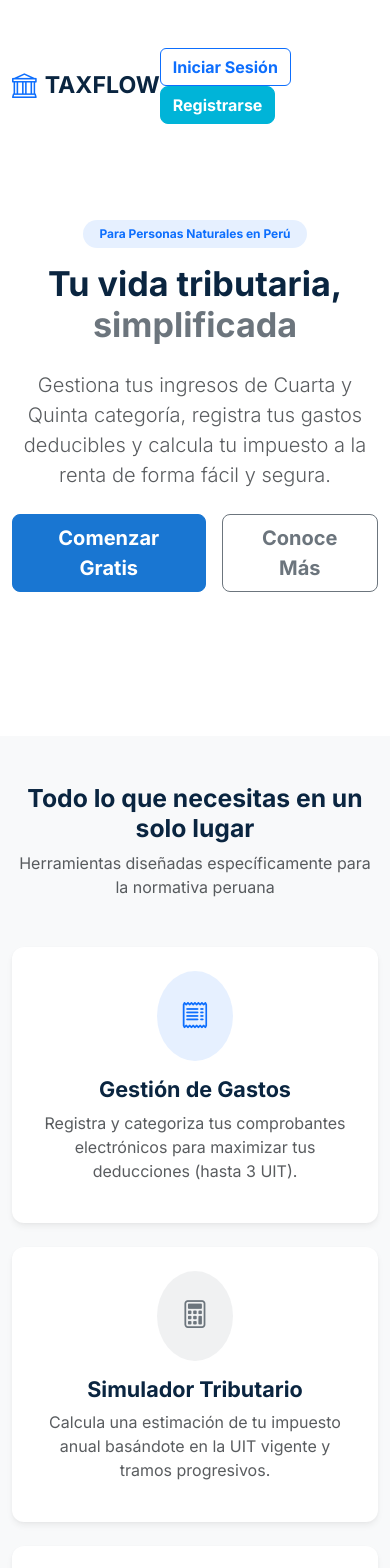
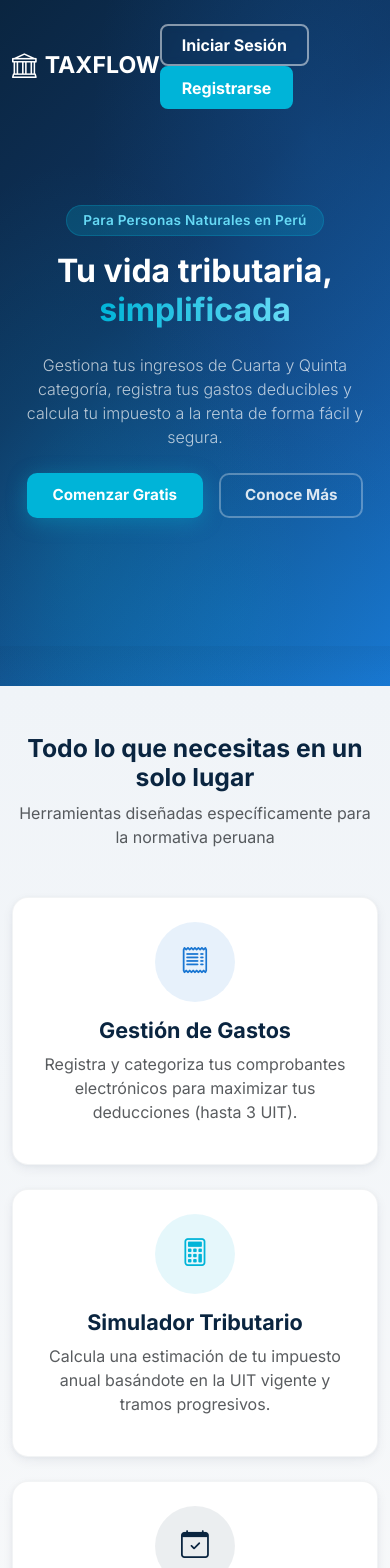
Before and after one commit to Gabmalf/taxflow-web, an Angular app: page /landing in a window 390 px wide. Shown: the top 1568 px of the page. Built offline with nearby package versions, Linux system fonts and the light colour scheme.

Commit message:
feat: implement responsive landing page with hero section, feature highlights, and footer component

```diff
--- a/src/app/pages/landing/landing.component.css
+++ b/src/app/pages/landing/landing.component.css
@@ -0,0 +1,199 @@
+/* ===== HERO SECTION ===== */
+.landing-hero {
+  background: linear-gradient(135deg, #0A2540 0%, #0f3460 40%, #1976D2 100%);
+  position: relative;
+  overflow: hidden;
+  min-height: 85vh;
+  display: flex;
+  flex-direction: column;
+  justify-content: center;
+}
+
+.hero-bg-pattern {
+  position: absolute;
+  inset: 0;
+  background:
+    radial-gradient(ellipse at 20% 80%, rgba(0, 180, 216, 0.15) 0%, transparent 50%),
+    radial-gradient(ellipse at 80% 20%, rgba(25, 118, 210, 0.20) 0%, transparent 50%),
+    radial-gradient(circle at 60% 90%, rgba(0, 180, 216, 0.10) 0%, transparent 40%);
+  pointer-events: none;
+}
+
+/* ===== NAV BUTTONS ===== */
+.landing-btn-outline {
+  color: #fff;
+  border: 2px solid rgba(255, 255, 255, 0.5);
+  border-radius: 8px;
+  padding: 0.45rem 1.25rem;
+  backdrop-filter: blur(4px);
+  transition: all 0.25s ease;
+}
+
+.landing-btn-outline:hover {
+  background: rgba(255, 255, 255, 0.12);
+  border-color: #fff;
+  color: #fff;
+}
+
+.landing-btn-accent {
+  background: #00B4D8;
+  border: 2px solid #00B4D8;
+  border-radius: 8px;
+  padding: 0.45rem 1.25rem;
+  transition: all 0.25s ease;
+}
+
+.landing-btn-accent:hover {
+  background: #0096B4;
+  border-color: #0096B4;
+  color: #fff;
+}
+
+/* ===== HERO CONTENT ===== */
+.landing-badge {
+  background: rgba(0, 180, 216, 0.2);
+  color: #67daf5;
+  font-weight: 600;
+  font-size: 0.85rem;
+  letter-spacing: 0.02em;
+  border: 1px solid rgba(0, 180, 216, 0.25);
+}
+
+.landing-highlight {
+  background: linear-gradient(90deg, #00B4D8, #67daf5);
+  -webkit-background-clip: text;
+  -webkit-text-fill-color: transparent;
+  background-clip: text;
+}
+
+.landing-subtitle {
+  color: rgba(255, 255, 255, 0.7);
+  max-width: 600px;
+  margin-left: auto;
+  margin-right: auto;
+}
+
+/* Hero CTA Buttons */
+.landing-btn-cta {
+  background: #00B4D8;
+  color: #fff;
+  border: 2px solid #00B4D8;
+  border-radius: 10px;
+  padding: 0.65rem 1.75rem;
+  box-shadow: 0 4px 20px rgba(0, 180, 216, 0.35);
+  transition: all 0.3s ease;
+}
+
+.landing-btn-cta:hover {
+  background: #0096B4;
+  border-color: #0096B4;
+  color: #fff;
+  box-shadow: 0 6px 24px rgba(0, 180, 216, 0.45);
+  transform: translateY(-2px);
+}
+
+.landing-btn-ghost {
+  color: rgba(255, 255, 255, 0.85);
+  border: 2px solid rgba(255, 255, 255, 0.3);
+  border-radius: 10px;
+  padding: 0.65rem 1.75rem;
+  transition: all 0.3s ease;
+}
+
+.landing-btn-ghost:hover {
+  background: rgba(255, 255, 255, 0.1);
+  border-color: rgba(255, 255, 255, 0.6);
+  color: #fff;
+}
+
+/* ===== FEATURES SECTION ===== */
+.landing-features {
+  background: linear-gradient(180deg, #F0F4F8 0%, #F8F9FA 100%);
+  position: relative;
+}
+
+.landing-features::before {
+  content: '';
+  position: absolute;
+  top: -40px;
+  left: 0;
+  right: 0;
+  height: 40px;
+  background: linear-gradient(180deg, #0A2540 0%, transparent 100%);
+  opacity: 0.06;
+  pointer-events: none;
+}
+
+.landing-feature-card {
+  background: #fff;
+  border-radius: 16px;
+  box-shadow: 0 4px 12px rgba(10, 37, 64, 0.06), 0 1px 4px rgba(10, 37, 64, 0.04);
+  border: 1px solid rgba(10, 37, 64, 0.05);
+  transition: transform 0.3s ease, box-shadow 0.3s ease;
+}
+
+.landing-feature-card:hover {
+  transform: translateY(-6px);
+  box-shadow: 0 12px 32px rgba(10, 37, 64, 0.10), 0 2px 8px rgba(10, 37, 64, 0.06);
+}
+
+.landing-icon-circle {
+  width: 80px;
+  height: 80px;
+  border-radius: 50%;
+  display: inline-flex;
+  align-items: center;
+  justify-content: center;
+  margin-bottom: 1rem;
+}
+
+.landing-icon-primary {
+  background: rgba(25, 118, 210, 0.1);
+  color: #1976D2;
+}
+
+.landing-icon-secondary {
+  background: rgba(0, 180, 216, 0.1);
+  color: #00B4D8;
+}
+
+.landing-icon-accent {
+  background: rgba(10, 37, 64, 0.08);
+  color: #0A2540;
+}
+
+/* ===== FOOTER ===== */
+.landing-footer {
+  background: #0A2540;
+  padding: 2rem 0;
+}
+
+.landing-footer-icon {
+  color: #00B4D8;
+}
+
+.landing-footer-text {
+  color: rgba(255, 255, 255, 0.5);
+}
+
+/* ===== RESPONSIVE ===== */
+@media (max-width: 768px) {
+  .landing-hero {
+    min-height: auto;
+    padding-bottom: 3rem;
+  }
+
+  .landing-hero h1 {
+    font-size: 2rem;
+  }
+
+  .landing-hero .lead {
+    font-size: 1rem;
+  }
+
+  .landing-btn-cta,
+  .landing-btn-ghost {
+    padding: 0.55rem 1.25rem;
+    font-size: 0.95rem;
+  }
+}
--- a/src/app/pages/landing/landing.component.html
+++ b/src/app/pages/landing/landing.component.html
@@ -1,29 +1,30 @@
 <!-- Hero Section -->
-<div class="bg-white">
-  <div class="container py-5">
+<div class="landing-hero">
+  <div class="hero-bg-pattern"></div>
+  <div class="container py-4 position-relative">
     <nav class="d-flex justify-content-between align-items-center mb-5">
       <div class="d-flex align-items-center">
-        <i class="bi bi-bank fs-2 text-primary me-2"></i>
-        <h3 class="fw-bold mb-0 tf-text-primary-dark">TAXFLOW</h3>
+        <i class="bi bi-bank fs-2 text-white me-2"></i>
+        <h3 class="fw-bold mb-0 text-white">TAXFLOW</h3>
       </div>
       <div>
-        <a routerLink="/login" class="btn btn-outline-primary me-2 fw-bold">Iniciar Sesión</a>
-        <a routerLink="/register" class="btn btn-secondary text-white fw-bold">Registrarse</a>
+        <a routerLink="/login" class="btn landing-btn-outline me-2 fw-bold">Iniciar Sesión</a>
+        <a routerLink="/register" class="btn landing-btn-accent text-white fw-bold">Registrarse</a>
       </div>
     </nav>
 
     <div class="row align-items-center py-5">
       <div class="col-lg-8 mx-auto text-center mb-5 mb-lg-0">
-        <span class="badge bg-primary bg-opacity-10 text-primary mb-3 px-3 py-2 rounded-pill">Para Personas Naturales en Perú</span>
-        <h1 class="display-4 fw-bold tf-text-primary-dark mb-4">
-          Tu vida tributaria, <span class="text-secondary">simplificada</span>
+        <span class="badge landing-badge mb-3 px-3 py-2 rounded-pill">Para Personas Naturales en Perú</span>
+        <h1 class="display-4 fw-bold text-white mb-4">
+          Tu vida tributaria, <span class="landing-highlight">simplificada</span>
         </h1>
-        <p class="lead text-muted mb-4">
+        <p class="lead landing-subtitle mb-4">
           Gestiona tus ingresos de Cuarta y Quinta categoría, registra tus gastos deducibles y calcula tu impuesto a la renta de forma fácil y segura.
         </p>
         <div class="d-flex gap-3 justify-content-center">
-          <a routerLink="/register" class="btn btn-primary btn-lg fw-bold px-4">Comenzar Gratis</a>
-          <a href="#features" class="btn btn-outline-secondary btn-lg fw-bold px-4">Conoce Más</a>
+          <a routerLink="/register" class="btn landing-btn-cta btn-lg fw-bold px-4">Comenzar Gratis</a>
+          <a href="#features" class="btn landing-btn-ghost btn-lg fw-bold px-4">Conoce Más</a>
         </div>
       </div>
     </div>
@@ -31,7 +32,8 @@
 </div>
 
 <!-- Features -->
-<div id="features" class="container py-5">
+<div id="features" class="landing-features">
+  <div class="container py-5">
     <div class="text-center mb-5">
       <h2 class="fw-bold tf-text-primary-dark">Todo lo que necesitas en un solo lugar</h2>
       <p class="text-muted">Herramientas diseñadas específicamente para la normativa peruana</p>
@@ -39,8 +41,8 @@
 
     <div class="row g-4">
       <div class="col-md-4">
-      <div class="tf-card h-100 text-center p-4">
-        <div class="bg-primary bg-opacity-10 text-primary rounded-circle d-inline-flex p-4 mb-3">
+        <div class="landing-feature-card h-100 text-center p-4">
+          <div class="landing-icon-circle landing-icon-primary">
             <i class="bi bi-receipt fs-1"></i>
           </div>
           <h4 class="fw-bold">Gestión de Gastos</h4>
@@ -48,8 +50,8 @@
         </div>
       </div>
       <div class="col-md-4">
-      <div class="tf-card h-100 text-center p-4">
-        <div class="bg-secondary bg-opacity-10 text-secondary rounded-circle d-inline-flex p-4 mb-3">
+        <div class="landing-feature-card h-100 text-center p-4">
+          <div class="landing-icon-circle landing-icon-secondary">
             <i class="bi bi-calculator fs-1"></i>
           </div>
           <h4 class="fw-bold">Simulador Tributario</h4>
@@ -57,8 +59,8 @@
         </div>
       </div>
       <div class="col-md-4">
-      <div class="tf-card h-100 text-center p-4">
-        <div class="bg-warning bg-opacity-10 text-warning rounded-circle d-inline-flex p-4 mb-3">
+        <div class="landing-feature-card h-100 text-center p-4">
+          <div class="landing-icon-circle landing-icon-accent">
             <i class="bi bi-calendar-check fs-1"></i>
           </div>
           <h4 class="fw-bold">Calendario SUNAT</h4>
@@ -67,12 +69,13 @@
       </div>
     </div>
   </div>
+</div>
 
 <!-- Footer Simple for Landing -->
-<footer class="bg-dark text-white py-4 mt-5">
+<footer class="landing-footer">
   <div class="container text-center">
-    <h5 class="fw-bold mb-3"><i class="bi bi-bank text-info"></i> TAXFLOW</h5>
-    <p class="text-muted small mb-0">© 2026 Taxflow. Proyecto Universitario de Desarrollo para Entorno Web.</p>
-    <p class="text-muted small">Toda la información es referencial.</p>
+    <h5 class="fw-bold mb-3 text-white"><i class="bi bi-bank landing-footer-icon"></i> TAXFLOW</h5>
+    <p class="landing-footer-text small mb-0">© 2026 Taxflow. Proyecto Universitario de Desarrollo para Entorno Web.</p>
+    <p class="landing-footer-text small">Toda la información es referencial.</p>
   </div>
 </footer>
--- a/src/app/shared/components/footer/footer.component.html
+++ b/src/app/shared/components/footer/footer.component.html
@@ -1 +1 @@
-<p>footer works!</p>
+<!-- Footer content is managed by each page's own layout -->
```
Lines whose indentation alone changed are shown as unchanged.
